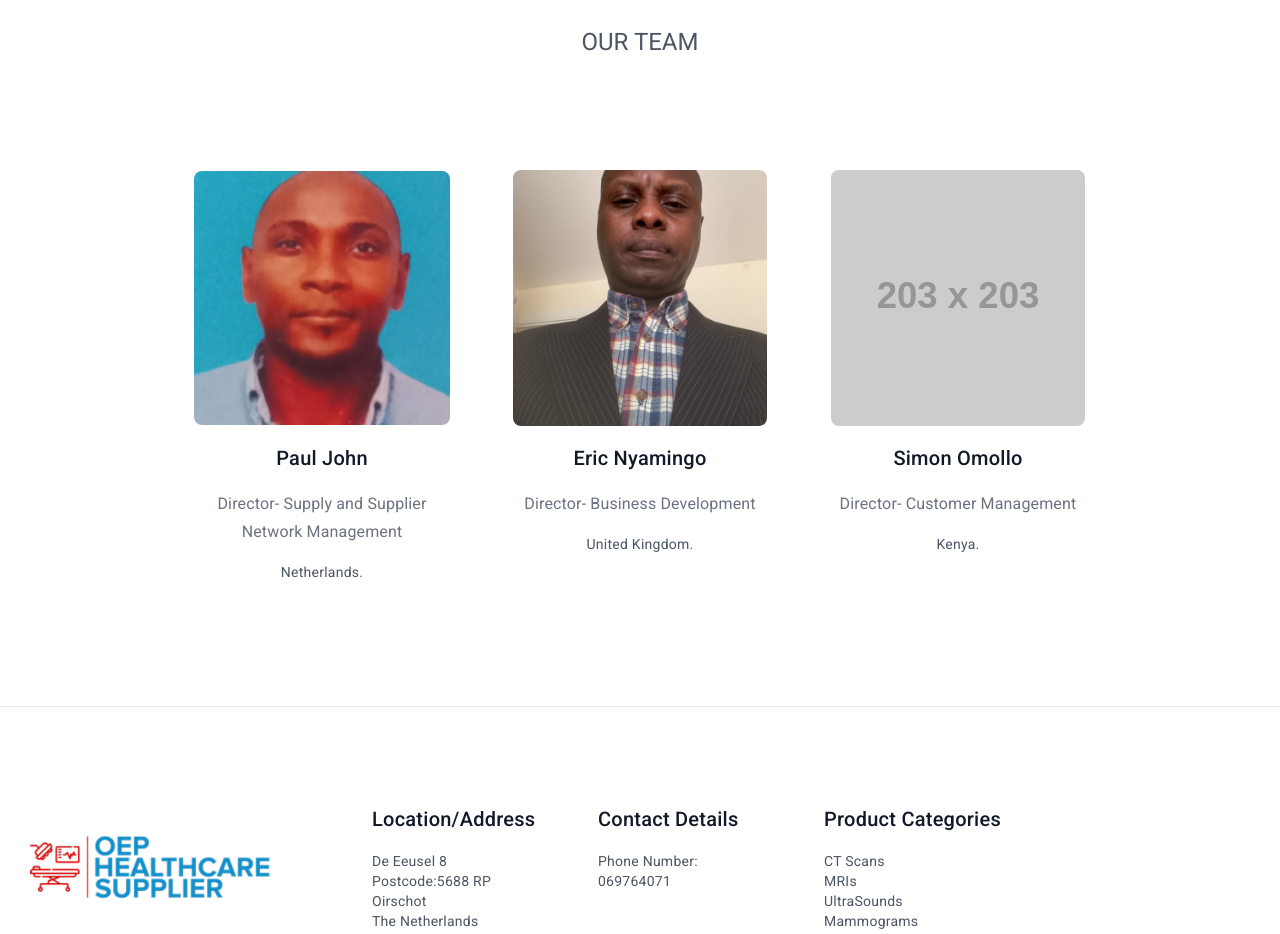
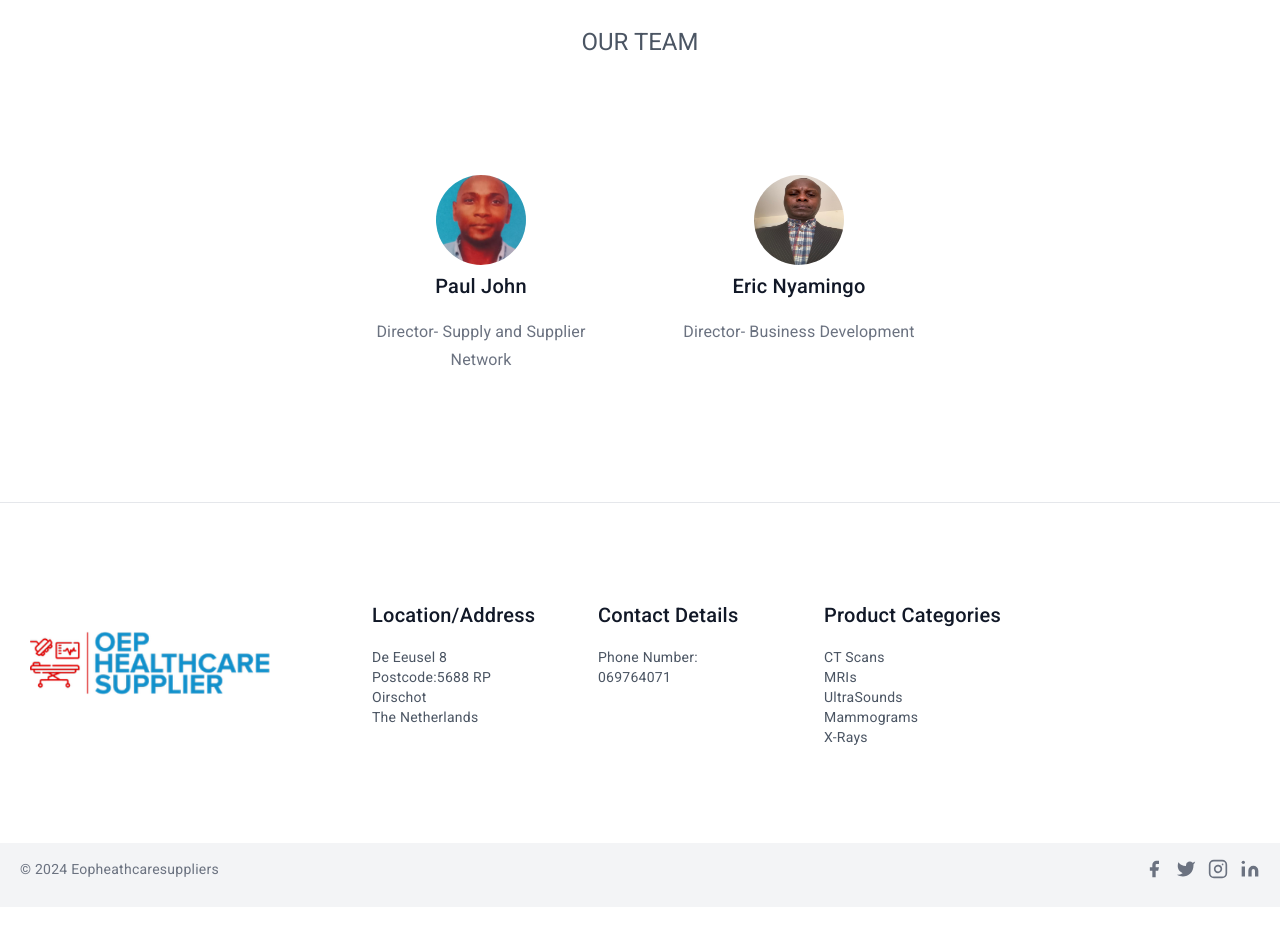
Before and after one commit to Delesoft/oep, an Angular app: page /about in a window 1280 px wide. Shown: the part 1300-2234 px from the top of the page. After the commit the page ends 2207 px from the top, so only its background shows below. Built offline with nearby package versions, Linux system fonts and the light colour scheme.

Commit message:
a few chnages on images

```diff
--- a/src/app/components/about/about.component.css
+++ b/src/app/components/about/about.component.css
@@ -16,6 +16,24 @@ background-color: white;
 
 }
 
+.custom-image {
+    width: 100px; /* Adjust the width of the circular image */
+    height: 100px; /* Adjust the height of the circular image */
+    border-radius: 50%; /* Make the image circular */
+    object-fit: cover; /* Ensure the image covers the entire circular area */
+    transform: rotate(-90deg); /* Rotate the image 90 degrees clockwise */
+    padding: 5px;
+  }
+
+
+.custom {
+    width: 100px; /* Adjust the width of the circular image */
+    height: 100px; /* Adjust the height of the circular image */
+    border-radius: 50%; /* Make the image circular */
+
+
+    padding: 5px;
+  }
 .rotated-image {
     transform: rotate(-90deg); /* Rotate the image 90 degrees clockwise */
 
--- a/src/app/components/about/about.component.html
+++ b/src/app/components/about/about.component.html
@@ -50,37 +50,38 @@
       <div class="flex flex-wrap -m-4 justify-center">
         <div class="p-4 lg:w-1/4 md:w-1/3">
           <div class="h-full flex flex-col items-center text-center p-4">
-            <img alt="team" class="rotated-image flex-shrink-0 rounded-lg w-64 h-64 object-cover object-center mb-4" src="../../../assets/team/Paul.png">
+            <img alt="team" class="custom-image" src="../../../assets/team/Paul.png">
+
             <div class="w-full">
               <h2 class="title-font font-medium text-lg text-gray-900">Paul John</h2>
-              <h3 class="text-gray-500 mb-3">Director- Supply and Supplier Network Management</h3>
-              <p class="mb-4">Netherlands.</p>
+              <h3 class="text-gray-500 mb-3">Director- Supply and Supplier Network </h3>
+              <!-- <p class="mb-4">Netherlands.</p> -->
               <!-- Social media links -->
             </div>
           </div>
         </div>
         <div class="p-4 lg:w-1/4 md:w-1/3">
           <div class="h-full flex flex-col items-center text-center p-4">
-            <img alt="team" class="flex-shrink-0 rounded-lg w-64 h-64 object-cover object-center mb-4" src="../../../assets/team/Erc.jpg">
+            <img alt="team"class="custom" src="../../../assets/team/Erc.jpg">
             <div class="w-full">
               <h2 class="title-font font-medium text-lg text-gray-900">Eric Nyamingo</h2>
               <h3 class="text-gray-500 mb-3">Director- Business Development</h3>
-              <p class="mb-4">United Kingdom.</p>
+              <!-- <p class="mb-4">United Kingdom.</p> -->
               <!-- Social media links -->
             </div>
           </div>
         </div>
-        <div class="p-4 lg:w-1/4 md:w-1/3">
+        <!-- <div class="p-4 lg:w-1/4 md:w-1/3">
           <div class="h-full flex flex-col items-center text-center p-4">
             <img alt="team" class="flex-shrink-0 rounded-lg w-64 h-64 object-cover object-center mb-4" src="https://dummyimage.com/203x203">
             <div class="w-full">
               <h2 class="title-font font-medium text-lg text-gray-900">Simon Omollo</h2>
               <h3 class="text-gray-500 mb-3">Director- Customer Management</h3>
               <p class="mb-4">Kenya.</p>
-              <!-- Social media links -->
+
             </div>
           </div>
-        </div>
+        </div> -->
       </div>
     </div>
   </section>
```
